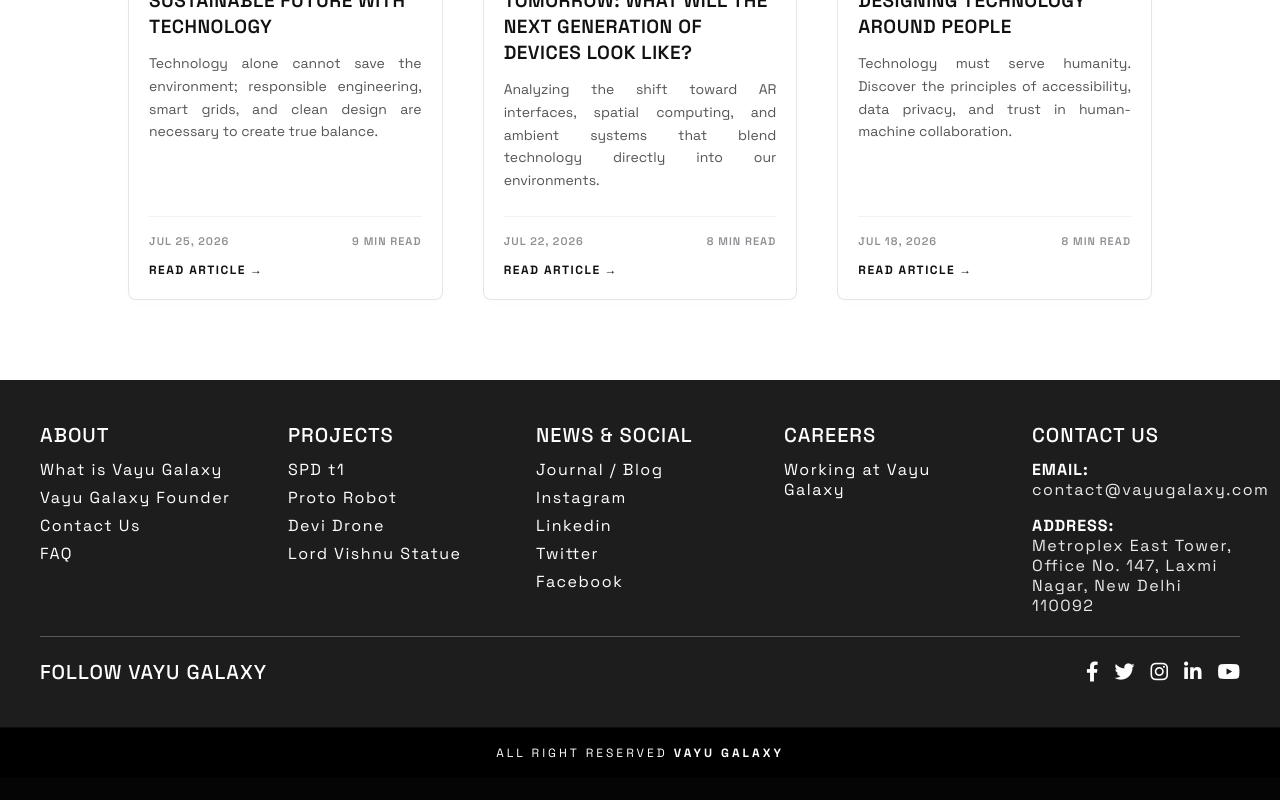
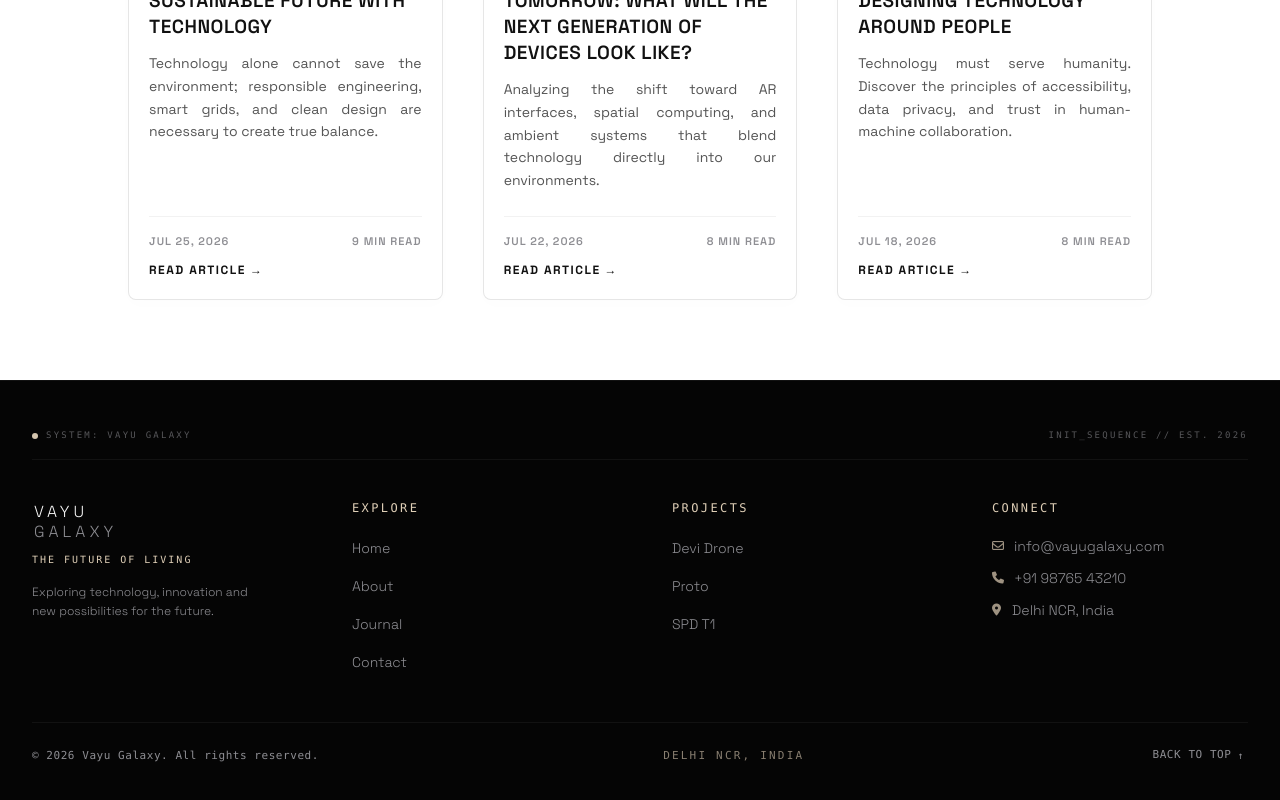
Before and after one commit to TheHemantPandey/vayu-galaxy, a Next.js app: page /blog in a window 1280 px wide. Shown: the part 2957-3757 px from the top of the page. Before the commit the page ends 3735 px from the top, so only its background shows below. Built offline with nearby package versions, Linux system fonts and the light colour scheme.

Commit message:
feat: implement Footer component with dynamic project navigation and social links configuration

```diff
--- a/src/components/layout/Footer.tsx
+++ b/src/components/layout/Footer.tsx
@@ -1,71 +1,240 @@
+"use client";
+
 import React from "react";
 import Link from "next/link";
-import { footerSections, socialFollowLinks } from "@/data/navigation";
+import { contactPlaceholderInfo } from "@/data/contact";
+import { projectItems } from "@/data/projects";
+import { useLenis } from "@/hooks/useLenis";
+import { socialLinks } from "@/data/footer";
 
 export default function Footer() {
+  const lenis = useLenis();
+
+  // Scroll smoothly to the top using the existing Lenis instance
+  const handleBackToTop = () => {
+    if (lenis) {
+      lenis.scrollTo(0, { duration: 1.2 });
+    } else {
+      window.scrollTo({ top: 0, behavior: "smooth" });
+    }
+  };
+
+  // Find project items dynamically to avoid duplicating names and routes
+  const deviProj = projectItems.find((p) => p.href === "/devi");
+  const protoProj = projectItems.find((p) => p.href === "/proto");
+  const spdt1Proj = projectItems.find((p) => p.href === "/spdt1");
+
+  // Dynamic projects list
+  const footerProjects = [
+    { name: deviProj?.name || "Devi Drone", href: "/devi" },
+    {
+      name: protoProj?.name.includes("Robot") ? "Proto" : protoProj?.name || "Proto",
+      href: "/proto",
+    },
+    {
+      name: spdt1Proj?.name === "SPD t1" ? "SPD T1" : spdt1Proj?.name || "SPD T1",
+      href: "/spdt1",
+    },
+  ];
+
+  // Filter verified social links (starts with http)
+  const validSocialLinks = socialLinks.filter(
+    (link) => link.href && link.href.startsWith("http")
+  );
+
   return (
-    <>
-      <section className="bg-[rgb(29,29,29)] w-full">
-        <footer className="max-w-[1600px] mx-auto px-4 md:px-10 py-10 font-space-grotesk text-white">
-          <div className="grid grid-cols-2 md:grid-cols-5 gap-10 border-b border-[rgb(88,88,88)] pb-5">
-            {footerSections.map((section) => (
-              <div key={section.title}>
-                <h3 className="text-[20px] font-medium mb-[10px] text-white uppercase tracking-[1px]">
-                  {section.title}
+    <section className="bg-[#050505] w-full border-t border-white/5 relative z-10">
+      <footer className="max-w-7xl mx-auto px-6 sm:px-8 py-12 font-space-grotesk text-[#FAFAFA]">
+
+        {/* Subtle top HUD / technical metadata detail */}
+        <div className="flex items-center justify-between border-b border-white/5 pb-4 mb-10 text-[9px] font-mono tracking-[0.25em] text-[#8E8E93]/60 uppercase">
+          <div className="flex items-center gap-2">
+            <span className="w-1.5 h-1.5 bg-[#DFCFB7] rounded-full inline-block animate-pulse"></span>
+            <span>SYSTEM: VAYU GALAXY</span>
+          </div>
+          <div className="hidden sm:block">
+            <span>INIT_SEQUENCE // EST. 2026</span>
+          </div>
+        </div>
+
+        {/* Main 4-Column Grid */}
+        <div className="grid grid-cols-1 sm:grid-cols-2 lg:grid-cols-4 gap-10 lg:gap-16">
+
+          {/* COLUMN 1 — BRAND */}
+          <div className="flex flex-col">
+            <Link
+              href="/"
+              className="group inline-flex flex-col font-display font-light text-base tracking-[0.25em] leading-tight text-[#FAFAFA] select-none focus-visible:outline-none focus-visible:ring-1 focus-visible:ring-[#DFCFB7] rounded p-0.5 mb-2 w-fit"
+              aria-label="Vayu Galaxy Home"
+            >
+              <span>VAYU</span>
+              <span className="text-[#8E8E93] group-hover:text-white transition-colors duration-300">
+                GALAXY
+              </span>
+            </Link>
+            <div className="text-[10px] tracking-[0.2em] text-[#DFCFB7] uppercase font-mono font-medium">
+              THE FUTURE OF LIVING
+            </div>
+            <p className="text-xs text-[#8E8E93] font-light leading-relaxed mt-4 max-w-[240px]">
+              Exploring technology, innovation and new possibilities for the future.
+            </p>
+          </div>
+
+          {/* COLUMN 2 — EXPLORE */}
+          <div>
+            <h3 className="text-xs uppercase font-medium tracking-[0.2em] text-[#DFCFB7] font-mono mb-5">
+              EXPLORE
             </h3>
-                {section.links && (
-                  <ul className="list-none p-0 m-0 leading-[20px] tracking-[1.5px] space-y-2">
-                    {section.links.map((link) => (
-                      <li key={link.label}>
+            <ul className="space-y-3.5">
+              <li>
                 <Link
-                          href={link.href}
-                          className="text-white no-underline text-[16px] transition-all hover:text-white/80"
+                  href="/"
+                  className="group inline-flex items-center gap-1.5 text-sm text-[#8E8E93] hover:text-[#DFCFB7] transition-all duration-300 font-light focus-visible:outline-none focus-visible:ring-1 focus-visible:ring-[#DFCFB7] rounded"
                 >
-                          {link.label}
+                  <span>Home</span>
+                  <span className="opacity-0 translate-x-[-6px] group-hover:opacity-100 group-hover:translate-x-0 transition-all duration-300 ease-out font-mono text-[10px] motion-reduce:transition-none">
+                    &rarr;
+                  </span>
+                </Link>
+              </li>
+              <li>
+                <Link
+                  href="/about"
+                  className="group inline-flex items-center gap-1.5 text-sm text-[#8E8E93] hover:text-[#DFCFB7] transition-all duration-300 font-light focus-visible:outline-none focus-visible:ring-1 focus-visible:ring-[#DFCFB7] rounded"
+                >
+                  <span>About</span>
+                  <span className="opacity-0 translate-x-[-6px] group-hover:opacity-100 group-hover:translate-x-0 transition-all duration-300 ease-out font-mono text-[10px] motion-reduce:transition-none">
+                    &rarr;
+                  </span>
+                </Link>
+              </li>
+              <li>
+                <Link
+                  href="/blog"
+                  className="group inline-flex items-center gap-1.5 text-sm text-[#8E8E93] hover:text-[#DFCFB7] transition-all duration-300 font-light focus-visible:outline-none focus-visible:ring-1 focus-visible:ring-[#DFCFB7] rounded"
+                >
+                  <span>Journal</span>
+                  <span className="opacity-0 translate-x-[-6px] group-hover:opacity-100 group-hover:translate-x-0 transition-all duration-300 ease-out font-mono text-[10px] motion-reduce:transition-none">
+                    &rarr;
+                  </span>
+                </Link>
+              </li>
+              <li>
+                <Link
+                  href="/contact"
+                  className="group inline-flex items-center gap-1.5 text-sm text-[#8E8E93] hover:text-[#DFCFB7] transition-all duration-300 font-light focus-visible:outline-none focus-visible:ring-1 focus-visible:ring-[#DFCFB7] rounded"
+                >
+                  <span>Contact</span>
+                  <span className="opacity-0 translate-x-[-6px] group-hover:opacity-100 group-hover:translate-x-0 transition-all duration-300 ease-out font-mono text-[10px] motion-reduce:transition-none">
+                    &rarr;
+                  </span>
+                </Link>
+              </li>
+            </ul>
+          </div>
+
+          {/* COLUMN 3 — PROJECTS */}
+          <div>
+            <h3 className="text-xs uppercase font-medium tracking-[0.2em] text-[#DFCFB7] font-mono mb-5">
+              PROJECTS
+            </h3>
+            <ul className="space-y-3.5">
+              {footerProjects.map((proj) => (
+                <li key={proj.href}>
+                  <Link
+                    href={proj.href}
+                    className="group inline-flex items-center gap-1.5 text-sm text-[#8E8E93] hover:text-[#DFCFB7] transition-all duration-300 font-light focus-visible:outline-none focus-visible:ring-1 focus-visible:ring-[#DFCFB7] rounded"
+                  >
+                    <span>{proj.name}</span>
+                    <span className="opacity-0 translate-x-[-6px] group-hover:opacity-100 group-hover:translate-x-0 transition-all duration-300 ease-out font-mono text-[10px] motion-reduce:transition-none">
+                      &rarr;
+                    </span>
                   </Link>
                 </li>
               ))}
             </ul>
-                )}
-                {section.details && (
-                  <ul className="list-none p-0 m-0 leading-[20px] tracking-[1.5px] space-y-4">
-                    {section.details.map((detail) => (
-                      <li key={detail.label} className="text-[16px]">
-                        <span className="font-bold uppercase tracking-[1px]">
-                          {detail.label}:
-                        </span>
-                        <br />
-                        <span className="text-white/90">{detail.text}</span>
+          </div>
+
+          {/* COLUMN 4 — CONNECT */}
+          <div>
+            <h3 className="text-xs uppercase font-medium tracking-[0.2em] text-[#DFCFB7] font-mono mb-5">
+              CONNECT
+            </h3>
+            <div className="flex flex-col gap-5">
+              <ul className="space-y-3 text-sm text-[#8E8E93]">
+                <li className="flex items-center">
+                  <i className="far fa-envelope text-xs text-[#DFCFB7]/70 w-5" aria-hidden="true"></i>
+                  <a
+                    href={`mailto:${contactPlaceholderInfo.email}`}
+                    className="hover:text-white transition-colors duration-300 font-light focus-visible:outline-none focus-visible:ring-1 focus-visible:ring-[#DFCFB7] rounded px-0.5"
+                  >
+                    {contactPlaceholderInfo.email}
+                  </a>
                 </li>
-                    ))}
+                <li className="flex items-center">
+                  <i className="fas fa-phone text-xs text-[#DFCFB7]/70 w-5" aria-hidden="true"></i>
+                  <a
+                    href={`tel:${contactPlaceholderInfo.phone.replace(/\s+/g, "")}`}
+                    className="hover:text-white transition-colors duration-300 font-light focus-visible:outline-none focus-visible:ring-1 focus-visible:ring-[#DFCFB7] rounded px-0.5"
+                  >
+                    {contactPlaceholderInfo.phone}
+                  </a>
+                </li>
+                <li className="flex items-center">
+                  <i className="fas fa-map-marker-alt text-xs text-[#DFCFB7]/70 w-5" aria-hidden="true"></i>
+                  <span className="font-light">{contactPlaceholderInfo.location}</span>
+                </li>
               </ul>
-                )}
-              </div>
-            ))}
-          </div>
-          <div className="flex flex-col md:flex-row justify-between items-center pt-5 gap-4">
-            <h3 className="text-[20px] font-medium text-white uppercase tracking-[1px]">
-              FOLLOW VAYU GALAXY
-            </h3>
-            <div className="flex gap-4">
-              {socialFollowLinks.map((social, index) => (
+
+              {/* Dynamic Social Icons (Only render if valid verified URLs exist) */}
+              {validSocialLinks.length > 0 && (
+                <div className="flex items-center gap-4 mt-1">
+                  {validSocialLinks.map((link) => (
                     <a
-                  key={index}
-                  href={social.href}
-                  className="text-white text-[20px] no-underline transition-all hover:text-[#120c2e] hover:scale-110"
+                      key={link.name}
+                      href={link.href}
+                      target="_blank"
+                      rel="noopener noreferrer"
+                      className="text-[#8E8E93] hover:text-[#DFCFB7] hover:-translate-y-0.5 hover:scale-105 transition-all duration-200 ease-out text-sm focus-visible:outline-none focus-visible:ring-1 focus-visible:ring-[#DFCFB7] rounded p-0.5 motion-reduce:transition-none"
+                      aria-label={link.name}
                     >
-                  <i className={social.iconClass}></i>
+                      <i className={link.iconClass} aria-hidden="true"></i>
                     </a>
                   ))}
                 </div>
+              )}
             </div>
+          </div>
+
+        </div>
+
+        {/* Divider & Bottom Footer Bar */}
+        <div className="border-t border-white/5 mt-12 pt-6">
+          <div className="flex flex-col sm:flex-row justify-between items-center gap-4 text-[11px] tracking-wider text-[#8E8E93] font-mono">
+            {/* Left: Copyright */}
+            <div>
+              &copy; 2026 Vayu Galaxy. All rights reserved.
+            </div>
+
+            {/* Center: DELHI NCR, INDIA */}
+            <div className="uppercase tracking-[0.2em] font-medium text-[#DFCFB7]/60">
+              DELHI NCR, INDIA
+            </div>
+
+            {/* Right: Back to Top */}
+            <div>
+              <button
+                onClick={handleBackToTop}
+                className="inline-flex items-center gap-1.5 text-[#8E8E93] hover:text-white transition-colors duration-300 cursor-pointer border-b border-transparent hover:border-[#8E8E93]/30 pb-0.5 font-mono uppercase focus-visible:outline-none focus-visible:ring-1 focus-visible:ring-[#DFCFB7] rounded px-1"
+                aria-label="Back to top"
+              >
+                BACK TO TOP <span className="text-[10px]" aria-hidden="true">&uarr;</span>
+              </button>
+            </div>
+          </div>
+        </div>
+
       </footer>
     </section>
-      <section className="bg-black py-4 text-center border-t border-white/5">
-        <p className="text-white text-[12px] uppercase tracking-[3px] m-0">
-          All Right Reserved <b className="text-white font-bold">Vayu Galaxy</b>
-        </p>
-      </section>
-    </>
   );
 }
--- /dev/null
+++ b/src/data/footer.ts
@@ -0,0 +1,27 @@
+export interface SocialLink {
+  name: string;
+  href: string;
+  iconClass: string;
+}
+
+/**
+ * Structured social media links for Vayu Galaxy.
+ * Per project rules, we only render them if the URL is valid/verified (starts with http).
+ * Currently empty to prevent rendering, but ready to be populated.
+ */
+export const socialLinks: SocialLink[] = [
+  { name: "Instagram", href: "", iconClass: "fab fa-instagram" },
+  { name: "LinkedIn", href: "", iconClass: "fab fa-linkedin-in" },
+  { name: "YouTube", href: "", iconClass: "fab fa-youtube" },
+];
+
+export interface HUDDetail {
+  label: string;
+  text: string;
+}
+
+export const footerHUDDetails: HUDDetail[] = [
+  { label: "SYSTEM", text: "VAYU GALAXY" },
+  { label: "JOURNAL", text: "ACTIVE" },
+  { label: "CONTACT", text: "OPEN" },
+];
```
Lines whose indentation alone changed are shown as unchanged.
